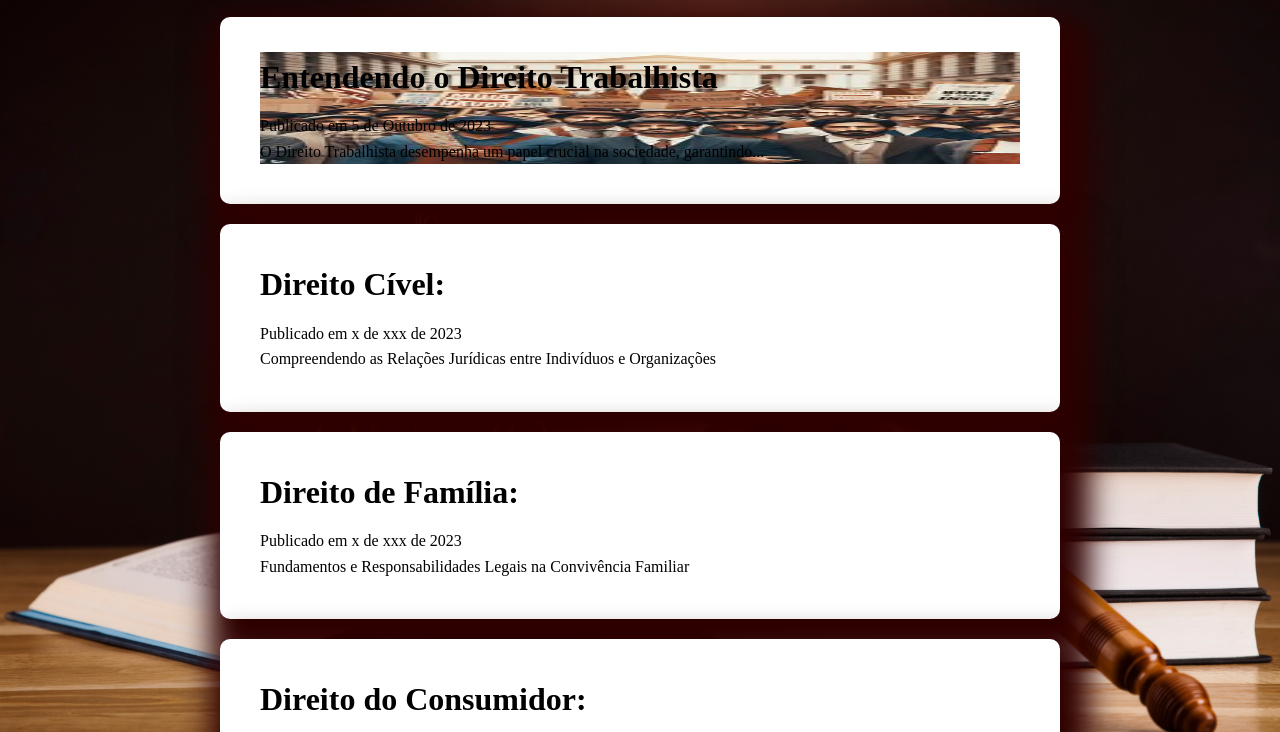
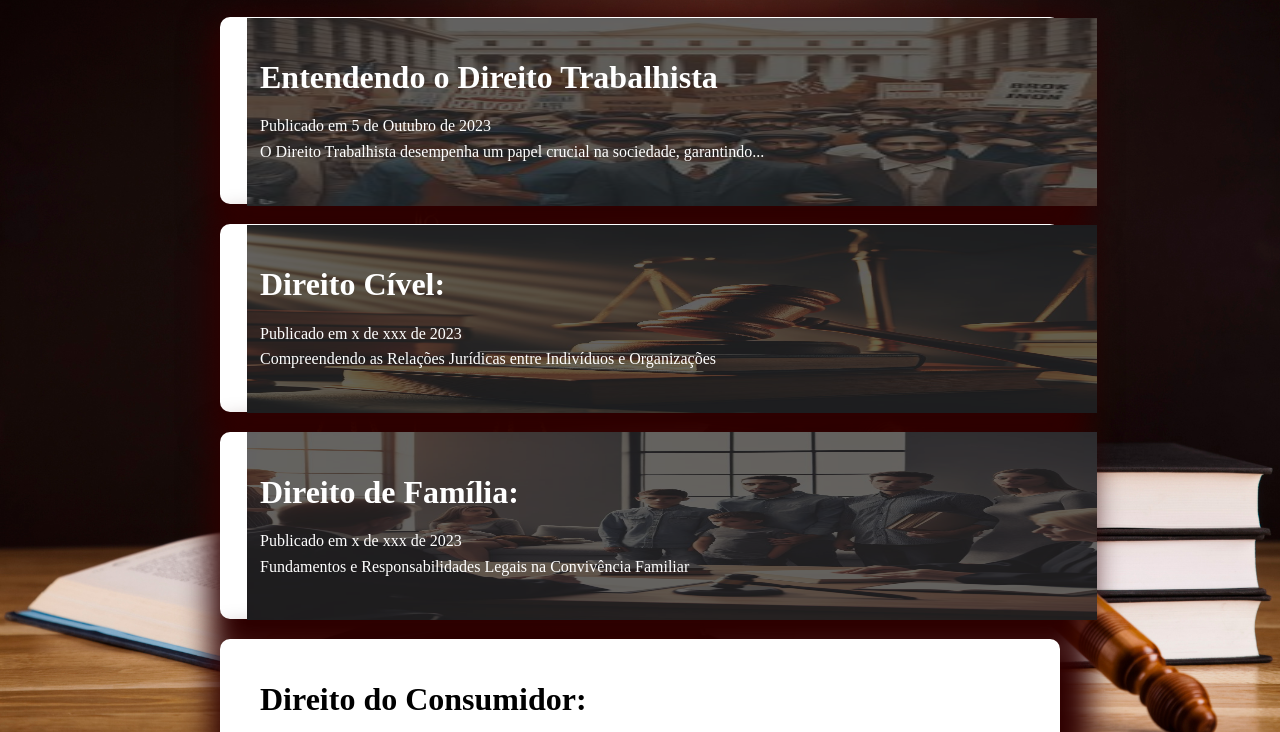
Before and after one commit to JoaoGuilhermeO/NY-ADV, a plain HTML site: page blog/index.html in a window 1280 px wide. Shown: the part 56-788 px from the top of the page. Drawn offline with nearby package versions, Linux system fonts and the light colour scheme; files whose address does not match are found by name.

Commit message:
Foi colocado imagem de fundo nos topicos do blog e colocado um contraste

```diff
--- a/blog/index.html
+++ b/blog/index.html
@@ -48,8 +48,9 @@
             <a href="Direito_Trabalhista_Garantindo-Direitos_e_Equidade_nas_Relacoes_Laborais.html"
                 style="color: black; display: flex; flex-direction: column; text-align: left;">
                 <article class="Direito-trabalhista">
-                    <div class="text">
-                    <img src="fundo_Direito_Trabalhista.jpg" alt="Imagem de fundo" class="background-image">
+                    <div class="fundo_cor1"></div>
+                    <img src="fundo_Direito_Trabalhista.jpg" alt="Imagem de fundo" class="background-image1">
+                    <div class="text1">
                         <h1>Entendendo o Direito Trabalhista</h1>
                         <sub>Publicado em 5 de Outubro de 2023</sub>
                         <p>O Direito Trabalhista desempenha um papel crucial na sociedade, garantindo...</p>
@@ -60,20 +61,28 @@
         </section>
         <section class="conteudo-blog">
             <a href="#" style="color: black; display: flex; flex-direction: column; text-align: left;">
-                <article >
+                <article class="Direito-civil">
+                    <div class="fundo_cor2"></div>
+                    <img src="fundo_Direito_Civil.jpeg" alt="Imagem de fundo" class="background-image2">
+                    <div class="text2">
                         <h1>Direito Cível:</h1>
                         <sub>Publicado em x de xxx de 2023</sub>
                         <p>Compreendendo as Relações Jurídicas entre Indivíduos e Organizações</p>
+                    </div>
                     <!-- Adicione mais conteúdo do artigo aqui -->
                 </article>
             </a>
         </section>
         <section class="conteudo-blog">
             <a href="#" style="color: black; display: flex; flex-direction: column; text-align: left;">
-                <article>
+                <article class="Direito-civil">
+                    <div class="fundo_cor3"></div>
+                    <img src="fundo_Direito_familiar.jpeg" alt="Imagem de fundo" class="background-image3">
+                    <div class="text3">
                     <h1>Direito de Família:</h1>
                     <sub>Publicado em x de xxx de 2023</sub>
                     <p>Fundamentos e Responsabilidades Legais na Convivência Familiar</p>
+                    </div>
                     <!-- Adicione mais conteúdo do artigo aqui -->
                 </article>
             </a>
--- a/blog/style.css
+++ b/blog/style.css
@@ -71,7 +71,7 @@ article h1 {
     border-radius: 10px;
     /* box-shadow: 0 0 10px rgba(0, 0, 0, 0.1); */
     box-shadow: #2e0000 10px 20px 30px 20px;
-    z-index: 1;
+    z-index: 3;
 }
 article {
     line-height: 1.6;
@@ -82,25 +82,97 @@ article .Direito-trabalhista{
     position: relative;
 }
 
-.text {
+/****** Direito Trabalhista ******/
+
+.text1 {
     position: relative;
-    z-index: 1; /* Coloca o texto na frente da imagem de fundo */
-
-   /* padding: 20px;*/
-    color: black; /* Cor do texto */
-
+    z-index: 3;
+    color: rgb(255, 255, 255);
     width: 100%;
     height: 100%;
 }
 
-.background-image {
+.background-image1 {
     position: absolute;
-    top: 0;
-    left: 0;
-   width: 100%;
-   height: 100%;
-    z-index: -1;
+    top: 74px;
+    left: 247px;
+   width: 850px;
+   height: 188px;
+    z-index: 1;
+
 }
+
+.fundo_cor1 {
+    position: absolute;
+    top: 74px;
+    left: 247px;
+   width: 850px;
+   height: 188px;
+    z-index: 2;
+    background-color: rgba(36, 35, 35, 0.7);
+}
+
+/****** Direito Civil ******/
+
+.text2 {
+    position: relative;
+    z-index: 3;
+    color: rgb(255, 255, 255);
+    width: 100%;
+    height: 100%;
+}
+
+
+.background-image2 {
+    position: absolute;
+    top: 281px;
+    left: 247px;
+   width: 850px;
+   height: 188px;
+    z-index: 1;
+
+}
+
+.fundo_cor2 {
+    position: absolute;
+    top: 281px;
+    left: 247px;
+   width: 850px;
+   height: 188px;
+    z-index: 2;
+    background-color: rgba(36, 35, 35, 0.7);
+}
+
+/****** Direito Familiar ******/
+
+.text3 {
+    position: relative;
+    z-index: 3;
+    color: rgb(255, 255, 255);
+    width: 100%;
+    height: 100%;
+}
+
+.background-image3 {
+    position: absolute;
+    top: 488px;
+    left: 247px;
+   width: 850px;
+   height: 188px;
+    z-index: 1;
+
+}
+
+.fundo_cor3 {
+    position: absolute;
+    top: 488px;
+    left: 247px;
+   width: 850px;
+   height: 188px;
+    z-index: 2;
+    background-color: rgba(36, 35, 35, 0.7);
+}
+
 article .publish {
     font-size: 14px;
 
@@ -134,6 +206,26 @@ article .publish {
         box-shadow: 0 0 10px rgba(0, 0, 0, 0.1);
         box-shadow: #2e0000 10px 20px 30px 20px;
         z-index: 1;
+    }
+
+    .background-image1 {
+        position: absolute;
+        top: 73px;
+        left: 247px;
+       width: 850px;
+       height: 188px;
+        z-index: 1;
+
+    }
+
+    .fundo_cor {
+        position: absolute;
+        top: 74px;
+        left: 247px;
+       width: 850px;
+       height: 188px;
+        z-index: 2;
+        background-color: rgba(0, 0, 0, 0.6);
     }
 
 }
```
Also changed, not shown: blog/fundo_Direito_Civil.jpeg (added), blog/fundo_Direito_familiar.jpeg (added). Lines whose indentation alone changed are shown as unchanged.
